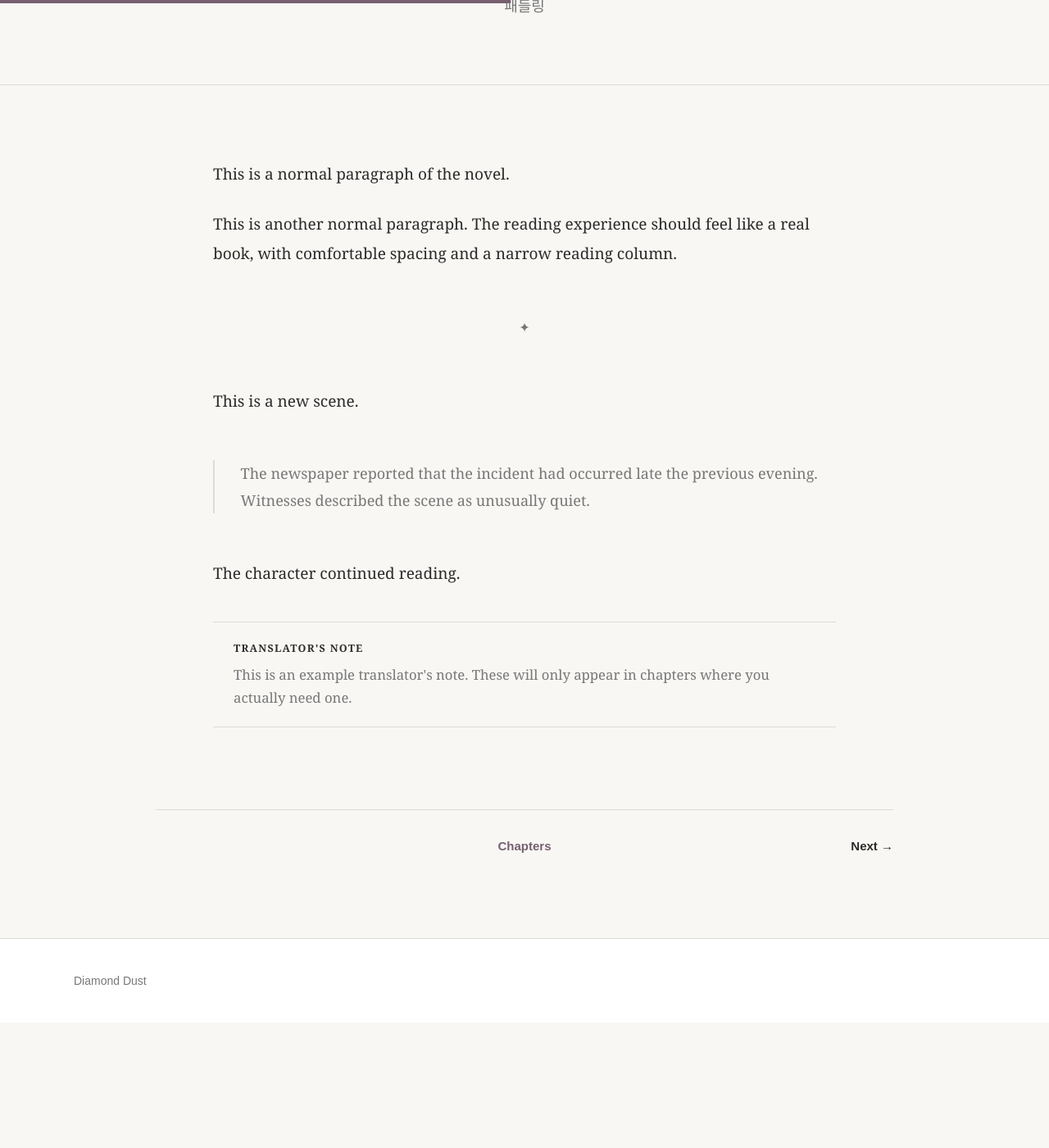
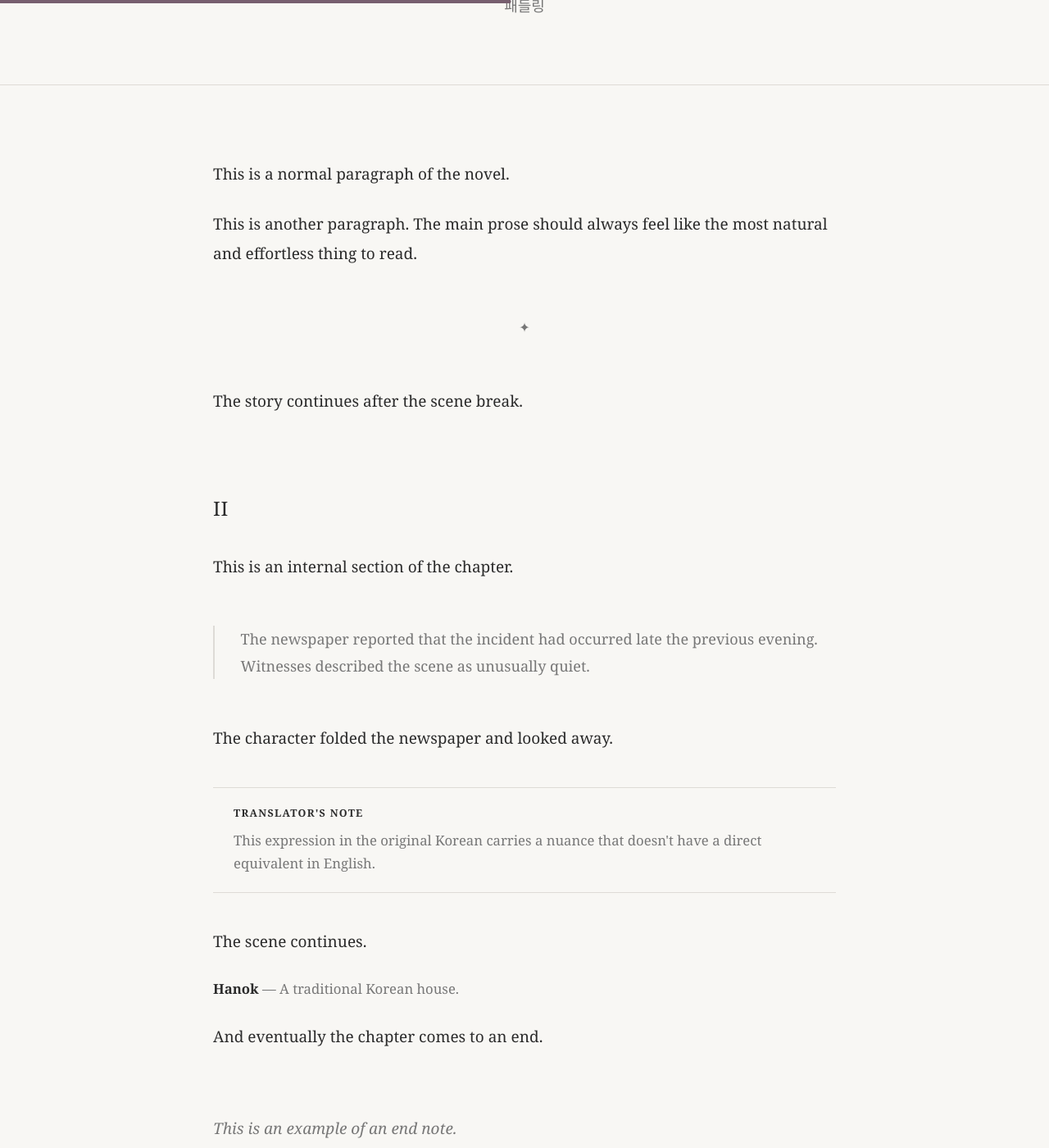
Before and after one commit to honeebuni/diamond-dust, a Jekyll site: the page built from _chapters/v1-1.md, in a window 1280 px wide and 1400 px high, scrolled down 336 px. Shown: the whole window at 82% size. Built offline with Jekyll 4.4.1, drawn with Linux system fonts in a browser that asks for light colours; before the commit the page ends 1583 px from its top, so only the background shows below that.

Commit message:
Revise chapter content for clarity and structure
Updated paragraphs for improved readability and flow. Added new sections and refined existing content.

```diff
--- a/_chapters/v1-1.md
+++ b/_chapters/v1-1.md
@@ -10,11 +10,15 @@ korean_title: 패들링
 
 This is a normal paragraph of the novel.
 
-This is another normal paragraph. The reading experience should feel like a real book, with comfortable spacing and a narrow reading column.
+This is another paragraph. The main prose should always feel like the most natural and effortless thing to read.
 
 {% include scene-break.html %}
 
-This is a new scene.
+The story continues after the scene break.
+
+## II
+
+This is an internal section of the chapter.
 
 {% capture excerpt %}
 
@@ -26,12 +30,32 @@ Witnesses described the scene as unusually quiet.
 
 {% include excerpt.html content=excerpt %}
 
-The character continued reading.
+The character folded the newspaper and looked away.
 
 {% capture note %}
 
-This is an example translator's note. These will only appear in chapters where you actually need one.
+This expression in the original Korean carries a nuance that doesn't have a direct equivalent in English.
 
 {% endcapture %}
 
 {% include translator-note.html content=note %}
+
+The scene continues.
+
+{% capture definition %}
+
+<strong>Hanok</strong> — A traditional Korean house.
+
+{% endcapture %}
+
+{% include glossary.html content=definition %}
+
+And eventually the chapter comes to an end.
+
+{% capture ending %}
+
+This is an example of an end note.
+
+{% endcapture %}
+
+{% include end-note.html content=ending %}
```
